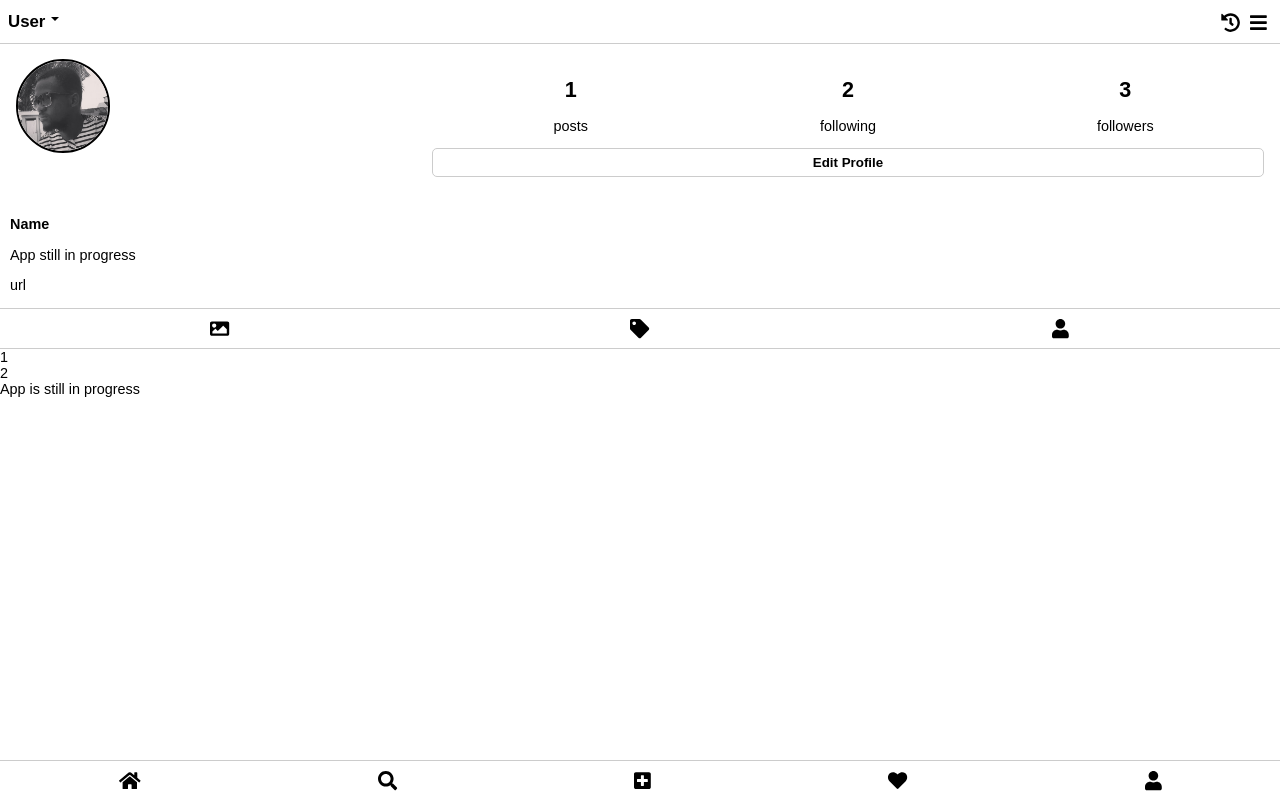
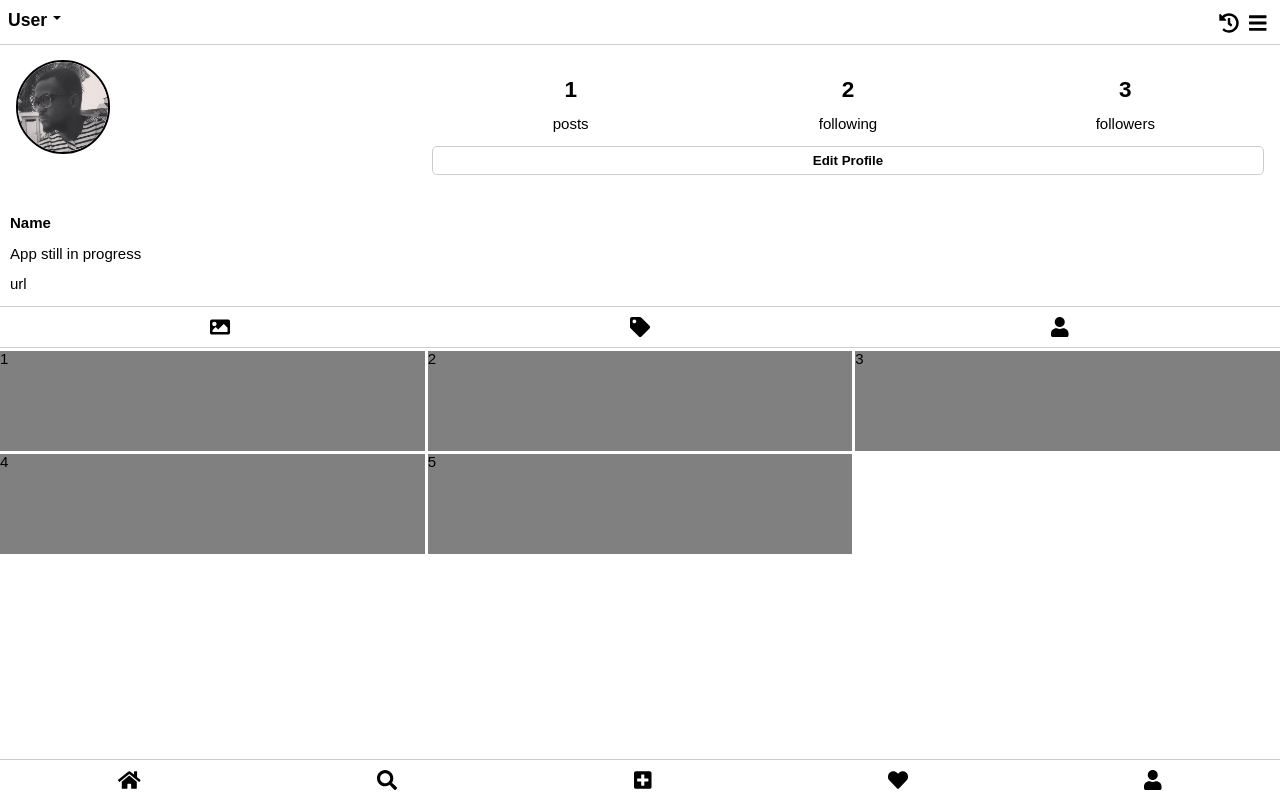
Before and after one commit to superman-saeed/instagram-demo, a React (Create React App) app: page /user in a window 1280 px wide. Built offline with nearby package versions, Linux system fonts and the light colour scheme.

Commit message:
added a gallery

```diff
--- a/src/components/App.js
+++ b/src/components/App.js
@@ -11,14 +11,14 @@ import "../stylesheets/app.css";
 class App extends React.Component {
   render(){
     return (
-      <div>
+      <div className="app">
       <Router>
-      <Nav />
       <Route path="/" exact component={Home} />
        <Route path="/activity/" component={Activity} />
        <Route path="/user/" component={User} />
        <Route path="/upload/" component={Upload} />
        <Route path="/search/" component={Search} />
+       <Nav />
       </Router>
       </div>
     );
--- a/src/components/Gallery.js
+++ b/src/components/Gallery.js
@@ -0,0 +1,18 @@
+import React from "react";
+
+
+class Gallery extends React.Component {
+  constructor(props){
+    super(props);
+    this.list = [1,2,3,4,5];
+  }
+  render(){
+    const elements= this.list.map((num,i)=> <div key={i}>{num}</div>)
+    return (
+      <div className="gallery">
+       {elements}
+      </div>
+    );
+  }
+}
+export default Gallery;
--- a/src/components/User.js
+++ b/src/components/User.js
@@ -1,14 +1,43 @@
 import React from "react";
-import "../stylesheets/user.css";
 import { BrowserRouter as Router, Route, Link } from "react-router-dom";
 import { FontAwesomeIcon } from '@fortawesome/react-fontawesome'
+import Gallery from "./Gallery";
+import Login from "./Login";
 import pic from "../img/pic.jpg";
+import "../stylesheets/user.css";
 
 
 class User extends React.Component {
   render(){
     return (
-      <div className="">
+      <div>
+      <UserDetails />
+      <Photos link={this.props.match.url}/>
+      </div>
+    );
+  }
+}
+
+
+function Photos({link}){
+  return(
+    <Router>
+      <div className="photo-line bborder">
+        <div><Link to={`${link}/gallery`}><FontAwesomeIcon icon="image" size="lg" /></Link></div>
+        <div><Link to={`${link}/tag`}><FontAwesomeIcon icon="tag" size="lg" /></Link></div>
+        <div><Link to="/user"><FontAwesomeIcon icon="user" size="lg" /></Link></div>
+      </div>
+      <Route exact  path={link} component={Gallery} />
+      <Route path={`${link}/gallery`} component={Gallery} />
+      <Route  path={`${link}/tag`} component={Login} />
+    </Router>
+
+  )
+}
+
+function UserDetails(props){
+  return(
+    <div>
     <div className="user top">
       <div className="select-user">
       <h3>User</h3>
@@ -32,21 +61,7 @@ class User extends React.Component {
     <p>App still in progress</p>
     <p>url</p>
     </div>
-
-      <div className="photo-line bborder">
-        <div><a href="#c"><FontAwesomeIcon icon="image" size="lg" /></a></div>
-        <div><a href="#b"><FontAwesomeIcon icon="tag" size="lg" /></a></div>
-        <div><a href="#c"><FontAwesomeIcon icon="user" size="lg" /></a></div>
     </div>
-      <div>
-      <div>1</div>
-      <div>2</div>
-      <div>App is still in progress</div>
-       </div>
-      </div>
-
-
-    );
-  }
+  )
 }
 export default User;
--- a/src/stylesheets/app.css
+++ b/src/stylesheets/app.css
@@ -1,9 +1,10 @@
 .nav-container{
-  position: absolute;
+  position: fixed;
   bottom: 0;
   left: 0;
   right: 0;
   border-top: 0.5px solid #ccc;
+  background-color: white;
 }
 .main-nav{
  display: grid;
--- a/src/stylesheets/index.css
+++ b/src/stylesheets/index.css
@@ -1,9 +1,17 @@
 body{
   margin: 0;
-  font-size: 0.9rem;
+  font-size: 0.94rem;
   font-family: sans-serif,arial;
+  line-height: 1;
+}
+body a{
+  text-decoration: none;
+  outline: none;
 }
 
+.app{
+
+}
 .right{
   float: right;
 }
--- a/src/stylesheets/user.css
+++ b/src/stylesheets/user.css
@@ -1,3 +1,8 @@
+.user{
+  overflow: hidden;
+  box-sizing:border-box;
+
+}
 .user a{
   float: right;
 }
@@ -102,3 +107,14 @@
   border-top: 1px solid #ccc;
   padding: 10px;
 }
+
+.gallery{
+  padding-top: 3px;
+  display: grid;
+  grid-template-columns: 1fr 1fr 1fr;
+  grid-template-rows: 100px 100px 100px;
+  grid-gap: 3px;
+}
+.gallery div{
+  background-color: grey;
+}
```
Lines whose indentation alone changed are shown as unchanged.
